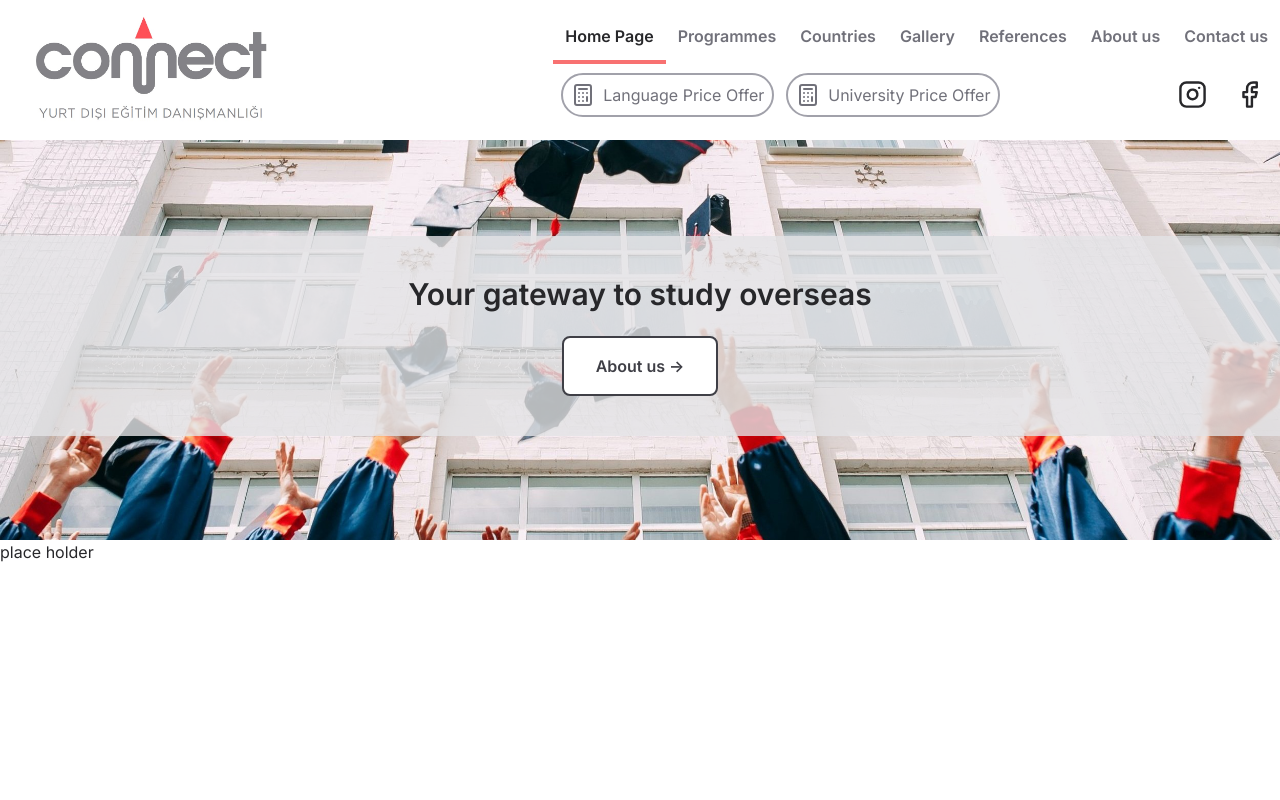
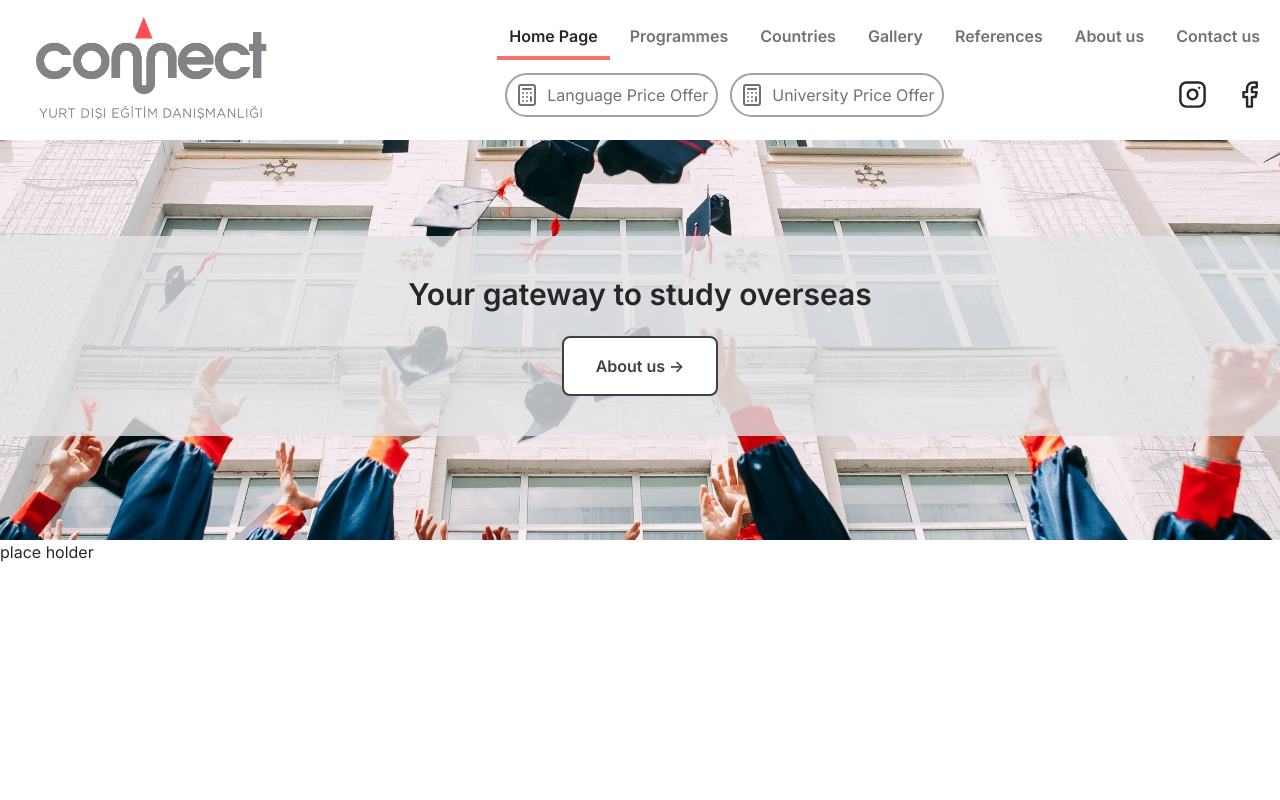
Before and after one commit to gaorachel/connect-istanbul, a Next.js app: page / in a window 1280 px wide. Shown: the top 800 px of the page. Built offline with nearby package versions, Linux system fonts and the light colour scheme.

Commit message:
Adjust Navbar padding

```diff
--- a/app/(home)/_components/navbar.tsx
+++ b/app/(home)/_components/navbar.tsx
@@ -36,7 +36,7 @@ const NavbarItem = ({ label, href }: ItemProps) => {
       type="button"
       onClick={() => router.push(href)}
       className={cn(
-        "p-3 text-md font-semibold text-zinc-500 hover:text-zinc-800",
+        "p-3 md:pb-2 md:mb-1 md:mr-2 text-md font-semibold text-zinc-500 hover:text-zinc-800",
         isActive &&
           "text-zinc-800 border-red-400 w-full bg-red-200/20 md:border-b-4 md:border-r-0 border-r-4 md:w-auto md:bg-transparent"
       )}
```
